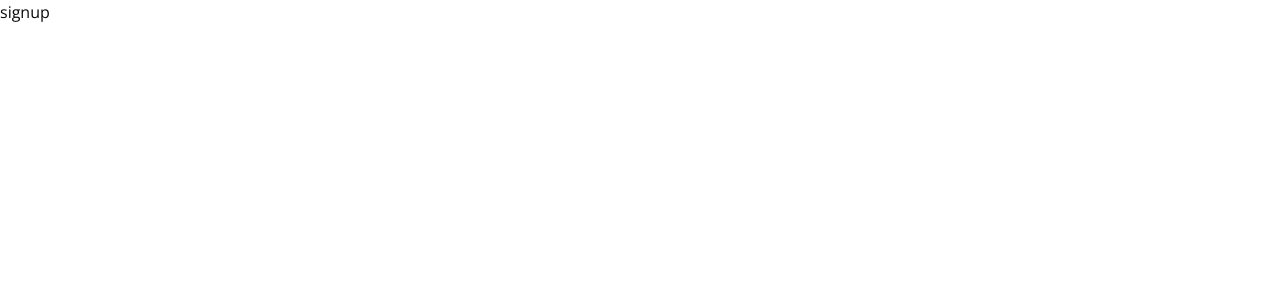
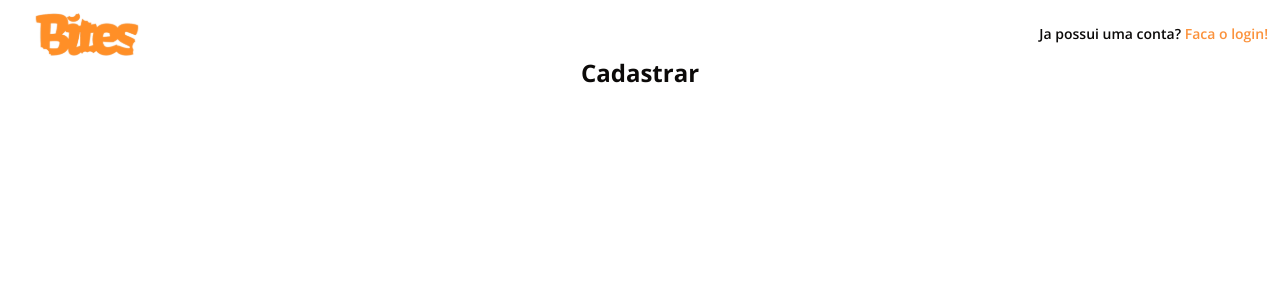
Before and after one commit to Bite-s-Team/Front-End-FoodSys, a Next.js app: page /signup in a window 1280 px wide. Shown: the top 300 px of the page. Built offline with nearby package versions, Linux system fonts and the light colour scheme.

Commit message:
adição: baixado zod e react-hook-form

```diff
--- a/package.json
+++ b/package.json
@@ -16,9 +16,11 @@
     "next": "14.0.3",
     "react": "^18",
     "react-dom": "^18",
+    "react-hook-form": "^7.48.2",
     "react-icons": "^4.12.0",
     "tailwind-merge": "^2.0.0",
-    "tailwindcss-animate": "^1.0.7"
+    "tailwindcss-animate": "^1.0.7",
+    "zod": "^3.22.4"
   },
   "devDependencies": {
     "@types/node": "^20",
--- a/src/app/(auth)/signup/page.tsx
+++ b/src/app/(auth)/signup/page.tsx
@@ -1,5 +1,23 @@
+import Image from "next/image"
+import Link from "next/link"
+
 export default function SignUp() {
     return(
-        <h1>signup</h1>
+       <>
+            <header className="flex justify-between items-center mx-3 mt-3">
+                <Image src='/logo.svg' width={150} height={150} alt='logo bites' />
+                <p className="font-semibold text-sm">
+                    Ja possui uma conta?
+                    <span className="text-orange-400">
+                        <Link href='/login' className="hover:underline"> Faca o login!</Link>
+                    </span>
+                </p>
+            </header>
+            <section className="w-full">
+                <div className="w-full flex justify-center">
+                    <h1 className="text-2xl font-bold">Cadastrar</h1>
+                </div>
+            </section>
+       </>
     )
 }
--- /dev/null
+++ b/src/components/ui/Input.tsx
@@ -0,0 +1,31 @@
+import * as React from "react"
+import { ReactNode } from "react";
+
+import { cn } from "@/lib/utils"
+
+export interface InputProps
+  extends React.InputHTMLAttributes<HTMLInputElement> {
+    icon?: ReactNode,
+    error?: string,
+  }
+
+export const Input = React.forwardRef<HTMLInputElement, InputProps>(
+  ({ className, type, error, icon, ...props }, ref) => {
+    return (
+      <div className="pl-1 flex items-center justify-start bg-background rounded focus-within:shadow-sm focus-within:border focus-within:border-black/50">
+        {icon}
+        <input
+            type={type}
+            className={cn(
+            "p-2 bg-background rounded-lg outline-none",
+            className
+            )}
+            ref={ref}
+            {...props}
+            />
+            {error && <p className='text-destructive text-sm italic'>{error}</p>}
+        </div>
+    )
+  }
+)
+Input.displayName = "Input"
```
Also changed, not shown: src/app/(application)/_components/Header.tsx (line endings or trailing spaces), src/app/(auth)/_components/RegisterForm/schema.ts (added), 1 other file (tests, documents, lock files or other folders).
